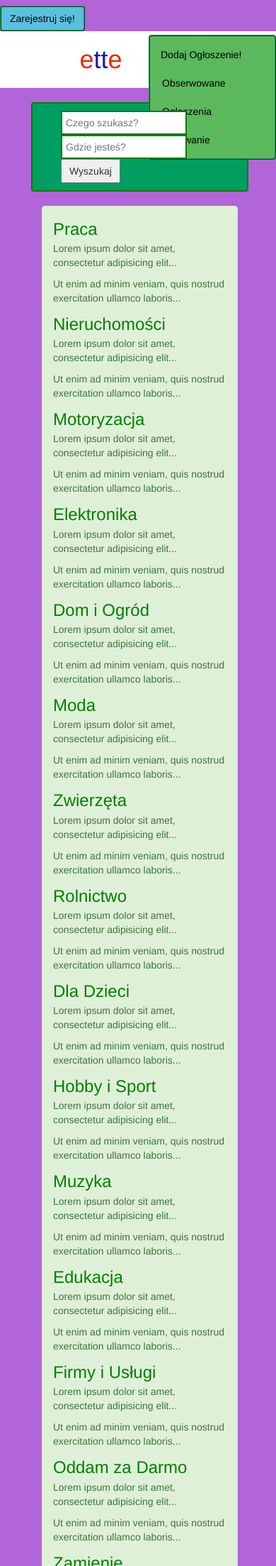
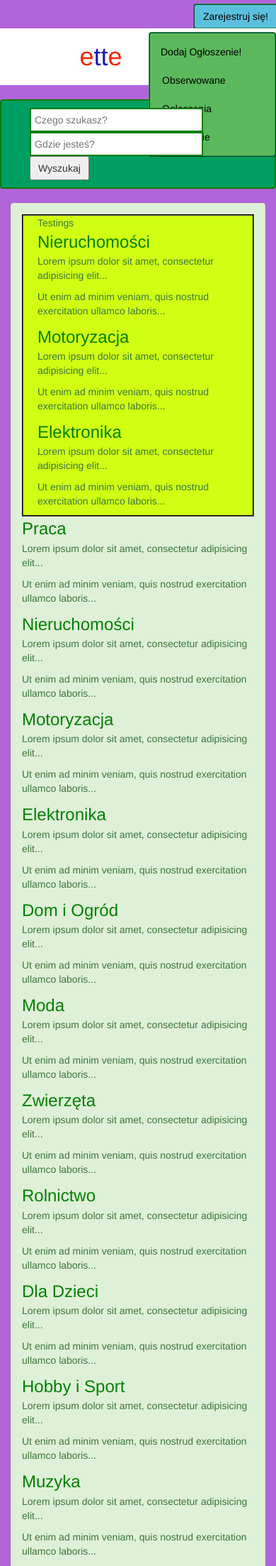
Before and after one commit to Endote/Projekt-Walter, a PHP site: page / in a window 390 px wide. Shown: the top 2207 px of the page at 71% size. Run offline with PHP 8.4, Linux system fonts and the light colour scheme.

Commit message:
7.08 Fixes

```diff
--- a/index.html
+++ b/index.html
@@ -15,14 +15,8 @@
 
 <body>
 
-  <div class="row">
-    <div class="col-sm-3"></div>
-    <div class="col-sm-3"></div>
-    <div class="col-sm-2"></div>
-    <div class="col-sm-4"><a href="Register.html" class="btn btn-info btnhead"  role="button">
-      Zarejestruj się! </a>
-    </div>
-  </div>
+  <a href="Register.html" class="btn btn-info btnhead register"  role="button">
+    Zarejestruj się! </a>
 
   <div class = "container-fluid page-header row">
 
@@ -74,7 +68,7 @@
 
 
 
-  <div class="container wrap">
+  <div class="container ">
         <div class = "panel panel-search row">
             <form>
                 <div class="col-sm-5"> <input type="text" placeholder="Czego szukasz?" name="search"> </div>
@@ -84,6 +78,31 @@
         </div>
 
         <div class="alert alert-success">
+          <!-- Wyróżnione -->
+          <div class = " wrap">
+            <div class = "row">
+              <div class = "col-sm-3">
+                Testings
+              </div>
+              <div class="col-sm-3">
+                <a class="categoryA" href="#">Nieruchomości </a>
+                  <p>Lorem ipsum dolor sit amet, consectetur adipisicing elit...</p>
+                  <p>Ut enim ad minim veniam, quis nostrud exercitation ullamco laboris...</p>
+              </div>
+              <div class="col-sm-3">
+                  <a class="categoryA" href="#"> Motoryzacja </a>
+                  <p>Lorem ipsum dolor sit amet, consectetur adipisicing elit...</p>
+                  <p>Ut enim ad minim veniam, quis nostrud exercitation ullamco laboris...</p>
+              </div>
+              <div class="col-sm-3">
+                  <a class="categoryA" href="#"> Elektronika </a>
+                  <p>Lorem ipsum dolor sit amet, consectetur adipisicing elit...</p>
+                  <p>Ut enim ad minim veniam, quis nostrud exercitation ullamco laboris...</p>
+              </div>
+            </div>
+          </div>
+
+
           <!-- Pierwszy Rząd -->
             <div class="row">
               <div class="col-sm-3">
--- a/style.css
+++ b/style.css
@@ -3,14 +3,21 @@ background-color: #b264d9;
 }
 
 .wrap {
-  max-width: 80%;
+  max-width: 100%;
   padding-left: 20px;
   box-sizing: border-box;
+  border: 2px groove black;
+  background-color: #d0ff14;
 }
 
 .main {
 border: 2px solid black;
 background-color: white;
+}
+
+.register {
+  position: fixed;
+  left: 70%;
 }
 
 .panel-search{
@@ -22,6 +29,8 @@ background-color: white;
   background-color: white;
   position: relative;
 }
+
+
 
 input[type=text] {
   padding: 5px;
--- a/styleAnnon.css
+++ b/styleAnnon.css
@@ -14,6 +14,11 @@ background-color: #b264d9;
   background-color: #00505c;
   color: #00505c;
   border-color: #00505c;
+}
+
+.register {
+  position: fixed;
+  left: 70%;
 }
 
 #tt {
--- a/styleReg.css
+++ b/styleReg.css
@@ -14,6 +14,11 @@ background-color: #b264d9;
   background-color: #00505c;
   color: #00505c;
   border-color: #00505c;
+}
+
+.register {
+  position: fixed;
+  left: 70%;
 }
 
 #tt {
@@ -38,6 +43,7 @@ background-color: white;
 
 .page-header {
   background-color: white;
+  height: 100px;
   position: relative;
 }
 
```
Also changed, not shown: AnnounAdd.html (+2 -8 lines), Register.html (+3 -7 lines).
